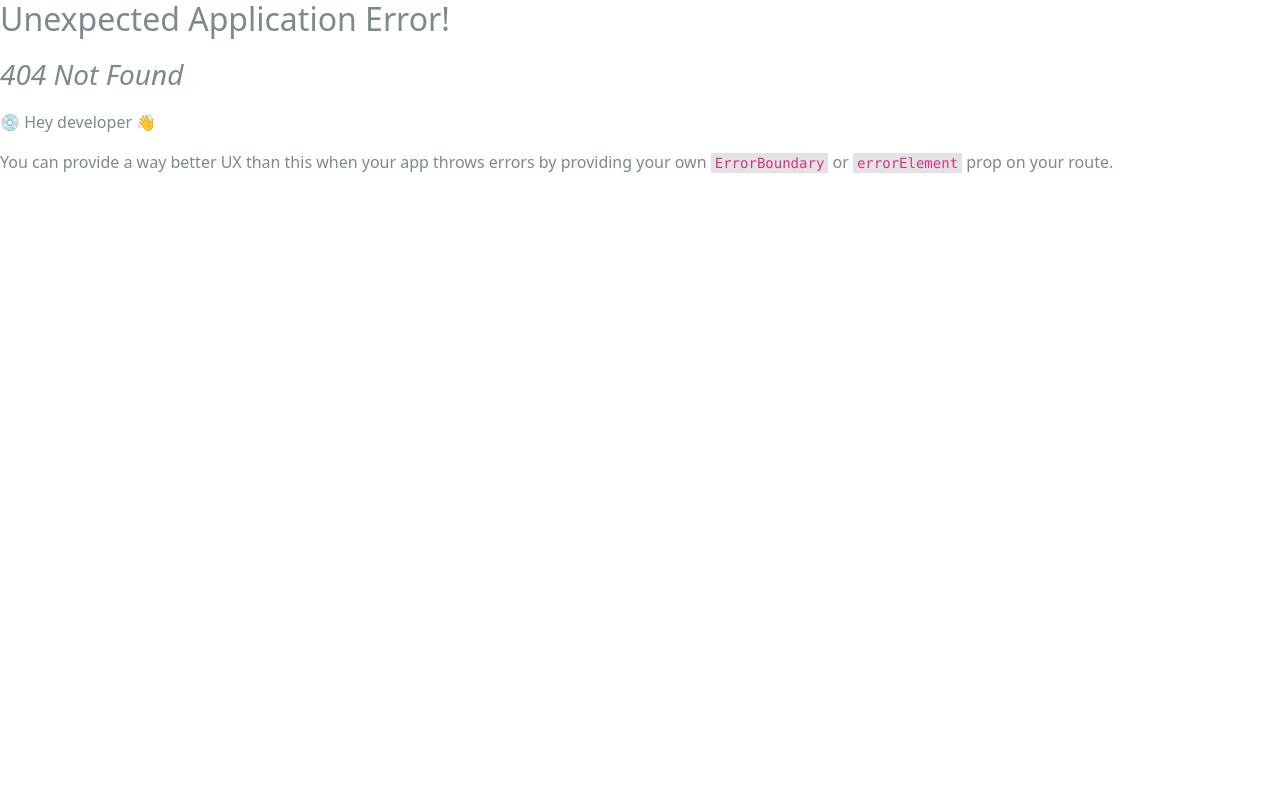
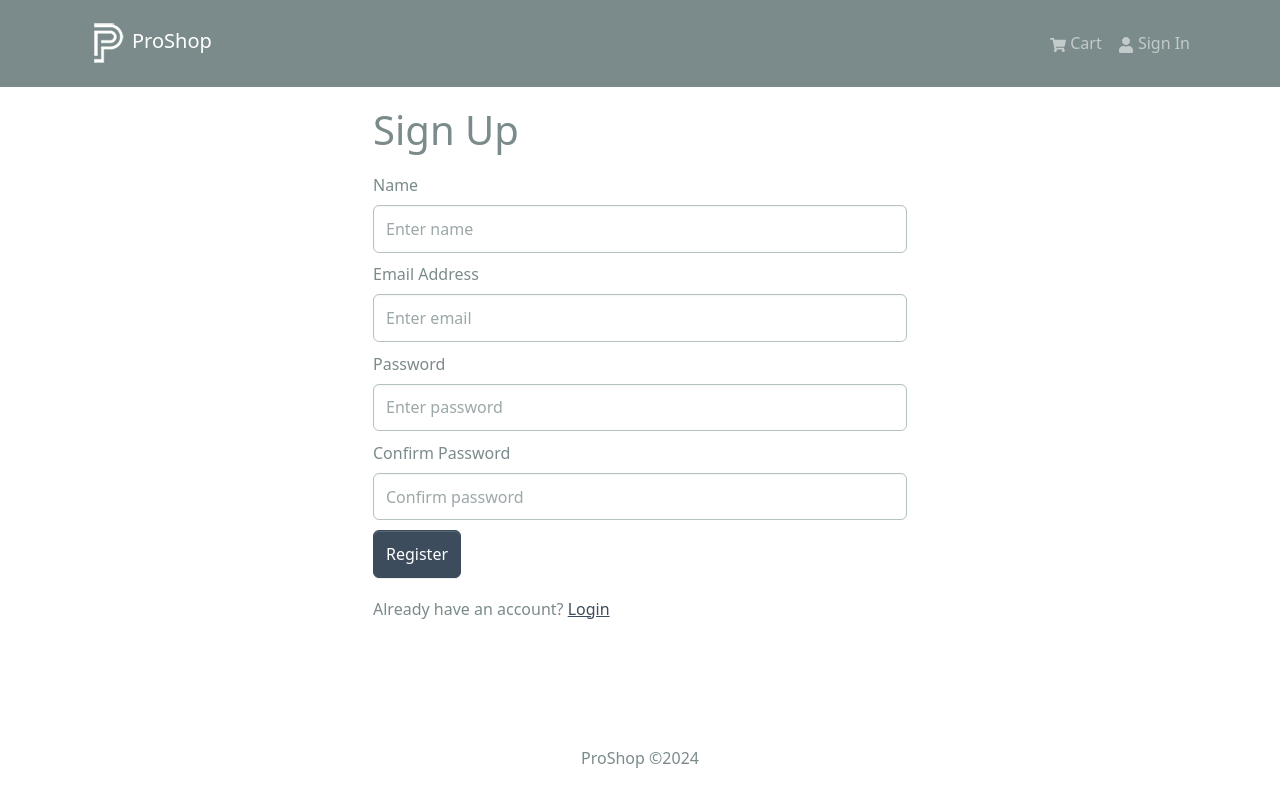
Before and after one commit to Fpitkat/ProShop, a React (Create React App) app in the folder frontend/: page /register in a window 1280 px wide. Before the commit this address had no page. Built offline with nearby package versions, Linux system fonts and the light colour scheme.

Commit message:
added frontend auth

```diff
--- a/frontend/package.json
+++ b/frontend/package.json
@@ -17,6 +17,7 @@
     "react-redux": "^9.1.2",
     "react-router-bootstrap": "^0.26.2",
     "react-scripts": "5.0.1",
+    "react-toastify": "^10.0.5",
     "web-vitals": "^2.1.4"
   },
   "scripts": {
--- a/frontend/src/App.js
+++ b/frontend/src/App.js
@@ -1,11 +1,14 @@
+import { Fragment } from 'react';
 import { Container } from 'react-bootstrap';
 import { Outlet } from 'react-router-dom';
+import { ToastContainer } from 'react-toastify';
+import 'react-toastify/dist/ReactToastify.css';
 import Footer from './components/Footer';
 import Header from './components/Header';
 
 const App = () => {
   return (
-    <>
+    <Fragment>
       <Header />
       <main className='py-3'>
         <Container>
@@ -13,7 +16,8 @@
         </Container>
       </main>
       <Footer />
-    </>
+      <ToastContainer />
+    </Fragment>
   );
 };
 
--- /dev/null
+++ b/frontend/src/components/FormContainer.jsx
@@ -0,0 +1,15 @@
+import { Col, Container, Row } from 'react-bootstrap';
+
+const FormContainer = ({ children }) => {
+  return (
+    <Container>
+      <Row className='justify-content-md-center'>
+        <Col xs={12} md={6}>
+          {children}
+        </Col>
+      </Row>
+    </Container>
+  );
+};
+
+export default FormContainer;
--- a/frontend/src/components/Header.jsx
+++ b/frontend/src/components/Header.jsx
@@ -1,12 +1,32 @@
 import React from 'react';
-import { Badge, Container, Nav, Navbar } from 'react-bootstrap';
+import { Badge, Container, Nav, NavDropdown, Navbar } from 'react-bootstrap';
 import { FaShoppingCart, FaUser } from 'react-icons/fa';
-import { useSelector } from 'react-redux';
+import { useDispatch, useSelector } from 'react-redux';
 import { LinkContainer } from 'react-router-bootstrap';
+import { useNavigate } from 'react-router-dom';
 import logo from '../assets/logo.png';
+import { logout } from '../slices/authSlice';
+import { useLogoutMutation } from '../slices/usersApiSlice';
 
 const Header = () => {
   const { cartItems } = useSelector((state) => state.cart);
+  const { userInfo } = useSelector((state) => state.auth);
+
+  const dispatch = useDispatch();
+  const navigate = useNavigate();
+
+  const [logoutApiCall] = useLogoutMutation();
+
+  const logoutHandler = async () => {
+    try {
+      await logoutApiCall().unwrap();
+      console.log('Logged out');
+      dispatch(logout());
+      navigate('/');
+    } catch (error) {
+      console.log(error);
+    }
+  };
 
   return (
     <header>
@@ -31,11 +51,22 @@
                   )}
                 </Nav.Link>
               </LinkContainer>
-              <LinkContainer to='/login'>
-                <Nav.Link>
-                  <FaUser /> Sign In
-                </Nav.Link>
-              </LinkContainer>
+              {userInfo ? (
+                <NavDropdown title={userInfo.name} id='username'>
+                  <LinkContainer to='/profile'>
+                    <NavDropdown.Item>Profile</NavDropdown.Item>
+                  </LinkContainer>
+                  <NavDropdown.Item onClick={logoutHandler}>
+                    Logout
+                  </NavDropdown.Item>
+                </NavDropdown>
+              ) : (
+                <LinkContainer to='/login'>
+                  <Nav.Link>
+                    <FaUser /> Sign In
+                  </Nav.Link>
+                </LinkContainer>
+              )}
             </Nav>
           </Navbar.Collapse>
         </Container>
--- a/frontend/src/index.js
+++ b/frontend/src/index.js
@@ -16,7 +16,9 @@
 import './assets/styles/bootstrap.custom.css';
 import CartScreen from './screens/CartScreen';
 import HomeScreen from './screens/HomeScreen';
+import LoginScreen from './screens/LoginScreen';
 import ProductScreen from './screens/ProductScreen';
+import RegisterScreen from './screens/RagisterScreen';
 
 const router = createBrowserRouter(
   createRoutesFromElements(
@@ -24,6 +26,8 @@
       <Route index={true} path='/' element={<HomeScreen />} />
       <Route path='/product/:id' element={<ProductScreen />} />
       <Route path='/cart' element={<CartScreen />} />
+      <Route path='/login' element={<LoginScreen />} />
+      <Route path='/register' element={<RegisterScreen />} />
     </Route>
   )
 );
--- /dev/null
+++ b/frontend/src/screens/LoginScreen.jsx
@@ -0,0 +1,86 @@
+import { useEffect, useState } from 'react';
+import { Button, Col, Form, Row } from 'react-bootstrap';
+import { useDispatch, useSelector } from 'react-redux';
+import { Link, useLocation, useNavigate } from 'react-router-dom';
+import FormContainer from '../components/FormContainer';
+import Loader from '../components/Loader';
+
+import { toast } from 'react-toastify';
+import { setCredentials } from '../slices/authSlice';
+import { useLoginMutation } from '../slices/usersApiSlice';
+
+const LoginScreen = () => {
+  const [email, setEmail] = useState('');
+  const [password, setPassword] = useState('');
+
+  const dispatch = useDispatch();
+  const navigate = useNavigate();
+
+  const [login, { isLoading }] = useLoginMutation();
+
+  const { userInfo } = useSelector((state) => state.auth);
+
+  const { search } = useLocation();
+  const sp = new URLSearchParams(search);
+  const redirect = sp.get('redirect') || '/';
+
+  useEffect(() => {
+    if (userInfo) {
+      navigate(redirect);
+    }
+  }, [navigate, redirect, userInfo]);
+
+  const submitHandler = async (e) => {
+    e.preventDefault();
+    try {
+      const res = await login({ email, password }).unwrap();
+      dispatch(setCredentials({ ...res }));
+      navigate(redirect);
+    } catch (err) {
+      toast.error(err?.data?.message || err.error);
+    }
+  };
+
+  return (
+    <FormContainer>
+      <h1>Sign In</h1>
+
+      <Form onSubmit={submitHandler}>
+        <Form.Group className='my-2' controlId='email'>
+          <Form.Label>Email Address</Form.Label>
+          <Form.Control
+            type='email'
+            placeholder='Enter email'
+            value={email}
+            onChange={(e) => setEmail(e.target.value)}></Form.Control>
+        </Form.Group>
+
+        <Form.Group className='my-2' controlId='password'>
+          <Form.Label>Password</Form.Label>
+          <Form.Control
+            type='password'
+            placeholder='Enter password'
+            value={password}
+            onChange={(e) => setPassword(e.target.value)}></Form.Control>
+        </Form.Group>
+
+        <Button disabled={isLoading} type='submit' variant='primary'>
+          Sign In
+        </Button>
+
+        {isLoading && <Loader />}
+      </Form>
+
+      <Row className='py-3'>
+        <Col>
+          New Customer?{' '}
+          <Link to={redirect ? `/register?redirect=${redirect}` : '/register'}>
+            Register
+          </Link>
+        </Col>
+      </Row>
+    </FormContainer>
+  );
+};
+
+export default LoginScreen;
--- /dev/null
+++ b/frontend/src/screens/RagisterScreen.jsx
@@ -0,0 +1,112 @@
+import { useEffect, useState } from 'react';
+import { Button, Col, Form, Row } from 'react-bootstrap';
+import { useDispatch, useSelector } from 'react-redux';
+import { Link, useLocation, useNavigate } from 'react-router-dom';
+import FormContainer from '../components/FormContainer';
+import Loader from '../components/Loader';
+
+import { toast } from 'react-toastify';
+import { setCredentials } from '../slices/authSlice';
+import { useRegisterMutation } from '../slices/usersApiSlice';
+
+const RegisterScreen = () => {
+  const [name, setName] = useState('');
+  const [email, setEmail] = useState('');
+  const [password, setPassword] = useState('');
+  const [confirmPassword, setConfirmPassword] = useState('');
+
+  const dispatch = useDispatch();
+  const navigate = useNavigate();
+
+  const [register, { isLoading }] = useRegisterMutation();
+
+  const { userInfo } = useSelector((state) => state.auth);
+
+  const { search } = useLocation();
+  const sp = new URLSearchParams(search);
+  const redirect = sp.get('redirect') || '/';
+
+  useEffect(() => {
+    if (userInfo) {
+      navigate(redirect);
+    }
+  }, [navigate, redirect, userInfo]);
+
+  const submitHandler = async (e) => {
+    e.preventDefault();
+
+    if (password !== confirmPassword) {
+      toast.error('Passwords do not match');
+      return;
+    } else {
+      try {
+        const res = await register({ email, password, name }).unwrap();
+        dispatch(setCredentials({ ...res }));
+        navigate(redirect);
+      } catch (err) {
+        toast.error(err?.data?.message || err.error);
+      }
+    }
+  };
+
+  return (
+    <FormContainer>
+      <h1>Sign Up</h1>
+
+      <Form onSubmit={submitHandler}>
+        <Form.Group className='my-2' controlId='name'>
+          <Form.Label>Name</Form.Label>
+          <Form.Control
+            type='text'
+            placeholder='Enter name'
+            value={name}
+            onChange={(e) => setName(e.target.value)}></Form.Control>
+        </Form.Group>
+
+        <Form.Group className='my-2' controlId='email'>
+          <Form.Label>Email Address</Form.Label>
+          <Form.Control
+            type='email'
+            placeholder='Enter email'
+            value={email}
+            onChange={(e) => setEmail(e.target.value)}></Form.Control>
+        </Form.Group>
+
+        <Form.Group className='my-2' controlId='password'>
+          <Form.Label>Password</Form.Label>
+          <Form.Control
+            type='password'
+            placeholder='Enter password'
+            value={password}
+            onChange={(e) => setPassword(e.target.value)}></Form.Control>
+        </Form.Group>
+
+        <Form.Group className='my-2' controlId='password'>
+          <Form.Label>Confirm Password</Form.Label>
+          <Form.Control
+            type='password'
+            placeholder='Confirm password'
+            value={confirmPassword}
+            onChange={(e) => setConfirmPassword(e.target.value)}></Form.Control>
+        </Form.Group>
+
+        <Button disabled={isLoading} type='submit' variant='primary'>
+          Register
+        </Button>
+
+        {isLoading && <Loader />}
+      </Form>
+
+      <Row className='py-3'>
+        <Col>
+          Already have an account?{' '}
+          <Link to={redirect ? `/login?redirect=${redirect}` : '/login'}>
+            Login
+          </Link>
+        </Col>
+      </Row>
+    </FormContainer>
+  );
+};
+
+export default RegisterScreen;
--- /dev/null
+++ b/frontend/src/slices/authSlice.js
@@ -0,0 +1,26 @@
+import { createSlice } from '@reduxjs/toolkit';
+
+const initialState = {
+  userInfo: localStorage.getItem('userInfo')
+    ? JSON.parse(localStorage.getItem('userInfo'))
+    : null,
+};
+
+const authSlice = createSlice({
+  name: 'auth',
+  initialState,
+  reducers: {
+    setCredentials(state, action) {
+      state.userInfo = action.payload;
+      localStorage.setItem('userInfo', JSON.stringify(action.payload));
+    },
+    logout: (state, action) => {
+      state.userInfo = null;
+      localStorage.removeItem('userInfo');
+    },
+  },
+});
+
+export const { setCredentials, logout } = authSlice.actions;
+
+export default authSlice.reducer;
--- /dev/null
+++ b/frontend/src/slices/usersApiSlice.js
@@ -0,0 +1,30 @@
+import { USERS_URL } from '../constants';
+import { apiSlice } from './apiSlice';
+
+export const usersApiSlice = apiSlice.injectEndpoints({
+  endpoints: (builder) => ({
+    login: builder.mutation({
+      query: (data) => ({
+        url: `${USERS_URL}/auth`,
+        method: 'POST',
+        body: data,
+      }),
+    }),
+    register: builder.mutation({
+      query: (data) => ({
+        url: `${USERS_URL}`,
+        method: 'POST',
+        body: data,
+      }),
+    }),
+    logout: builder.mutation({
+      query: () => ({
+        url: `${USERS_URL}/logout`,
+        method: 'POST',
+      }),
+    }),
+  }),
+});
+
+export const { useLoginMutation, useLogoutMutation, useRegisterMutation } =
+  usersApiSlice;
--- a/frontend/src/store.js
+++ b/frontend/src/store.js
@@ -1,5 +1,6 @@
 import { configureStore } from '@reduxjs/toolkit';
 import { apiSlice } from './slices/apiSlice';
+import authSliceReducer from './slices/authSlice';
 
 import cartSliceReducer from './slices/cartSlice';
 
@@ -7,6 +8,7 @@
   reducer: {
     [apiSlice.reducerPath]: apiSlice.reducer,
     cart: cartSliceReducer,
+    auth: authSliceReducer,
   },
   middleware: (getDefaultMiddleware) =>
     getDefaultMiddleware().concat(apiSlice.middleware),
```
Also changed, not shown: 1 other file (tests, documents, lock files or other folders).
